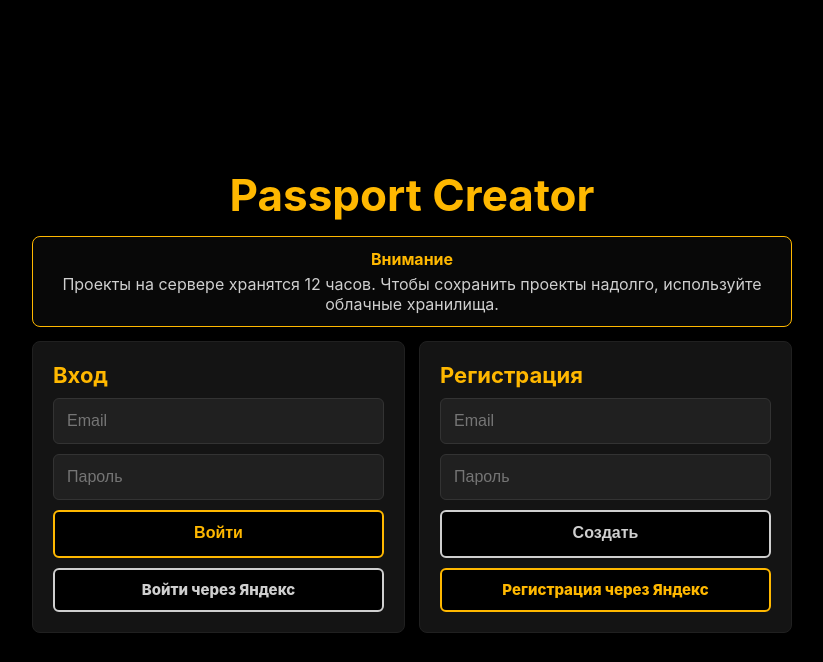
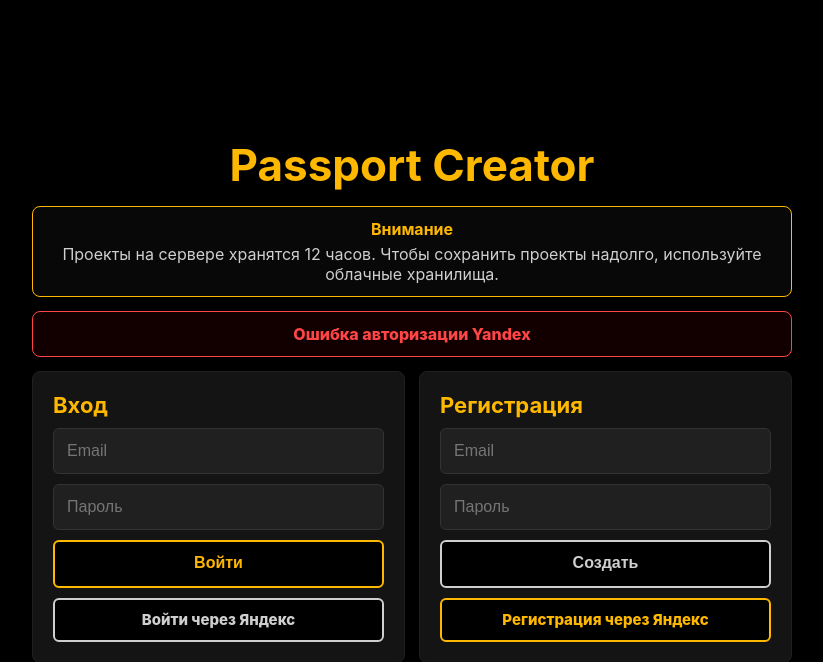
Before and after one commit to bukhantcev/preset_maker, a FastAPI app: a page that uses web_app/app/templates/login.html in a window 1280 px wide. Shown: the top 662 px of the page, without its empty margins (228-1051 px from the left). Run offline with FastAPI, Linux system fonts and the light colour scheme.

Commit message:
Harden production env and auth errors

```diff
--- a/web_app/app/routers/auth.py
+++ b/web_app/app/routers/auth.py
@@ -40,7 +40,7 @@ async def register(request: Request, email: str = Form(...), password: str = For
     email = email.strip().lower()
     db_user = db.query(models.User).filter(models.User.email == email).first()
     if db_user:
-        raise HTTPException(status_code=400, detail="Email already registered")
+        return RedirectResponse(url="/?error=Этот%20Email%20уже%20зарегистрирован", status_code=303)
 
     hashed_password = get_password_hash(password)
     new_user = models.User(email=email, hashed_password=hashed_password, is_admin=False)
@@ -56,7 +56,7 @@ async def login(request: Request, email: str = Form(...), password: str = Form(.
     email = email.strip().lower()
     db_user = db.query(models.User).filter(models.User.email == email).first()
     if not db_user or not verify_password(password, db_user.hashed_password):
-        raise HTTPException(status_code=400, detail="Incorrect email or password")
+        return RedirectResponse(url="/?error=Неверный%20Email%20или%20пароль", status_code=303)
 
     request.session["user"] = {"id": db_user.id, "email": db_user.email}
     return RedirectResponse(url="/", status_code=303)
--- a/web_app/app/templates/login.html
+++ b/web_app/app/templates/login.html
@@ -7,6 +7,9 @@
         <strong>Внимание</strong>
         <span>Проекты на сервере хранятся 12 часов. Чтобы сохранить проекты надолго, используйте облачные хранилища.</span>
     </div>
+    {% if request.query_params.get("error") %}
+    <div class="auth-error">{{ request.query_params.get("error") }}</div>
+    {% endif %}
 
     <div class="auth-grid">
         <form action="/auth/login" method="post" class="panel auth-panel">
@@ -52,6 +55,15 @@
         text-align: center;
     }
     .notice strong { color: var(--yellow); }
+    .auth-error {
+        border: 1px solid var(--red);
+        color: var(--red);
+        border-radius: var(--radius);
+        padding: 12px 14px;
+        background: #120000;
+        text-align: center;
+        font-weight: 800;
+    }
     .auth-grid {
         display: grid;
         grid-template-columns: 1fr 1fr;
```
Also changed, not shown: 1 other file.
